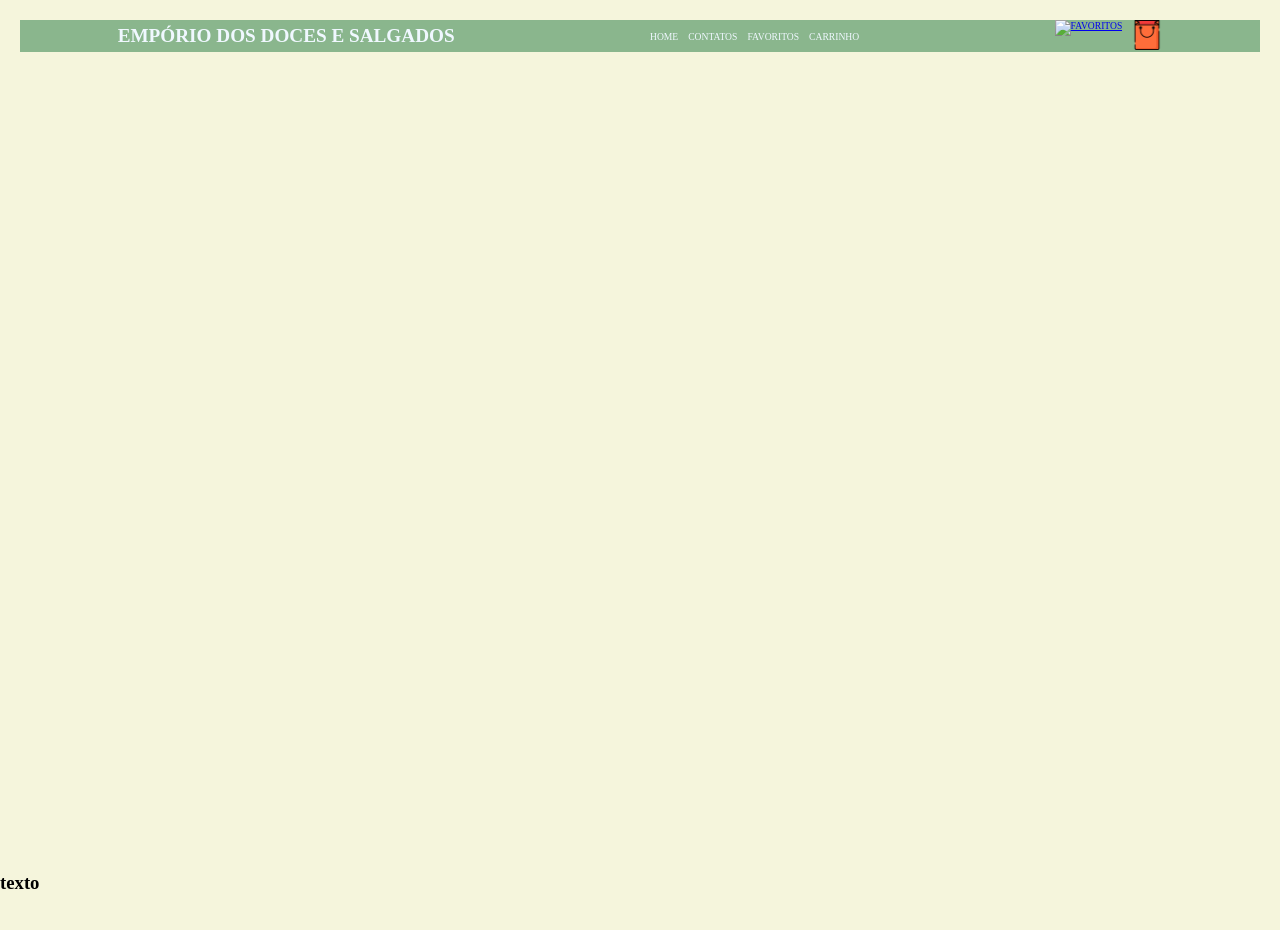
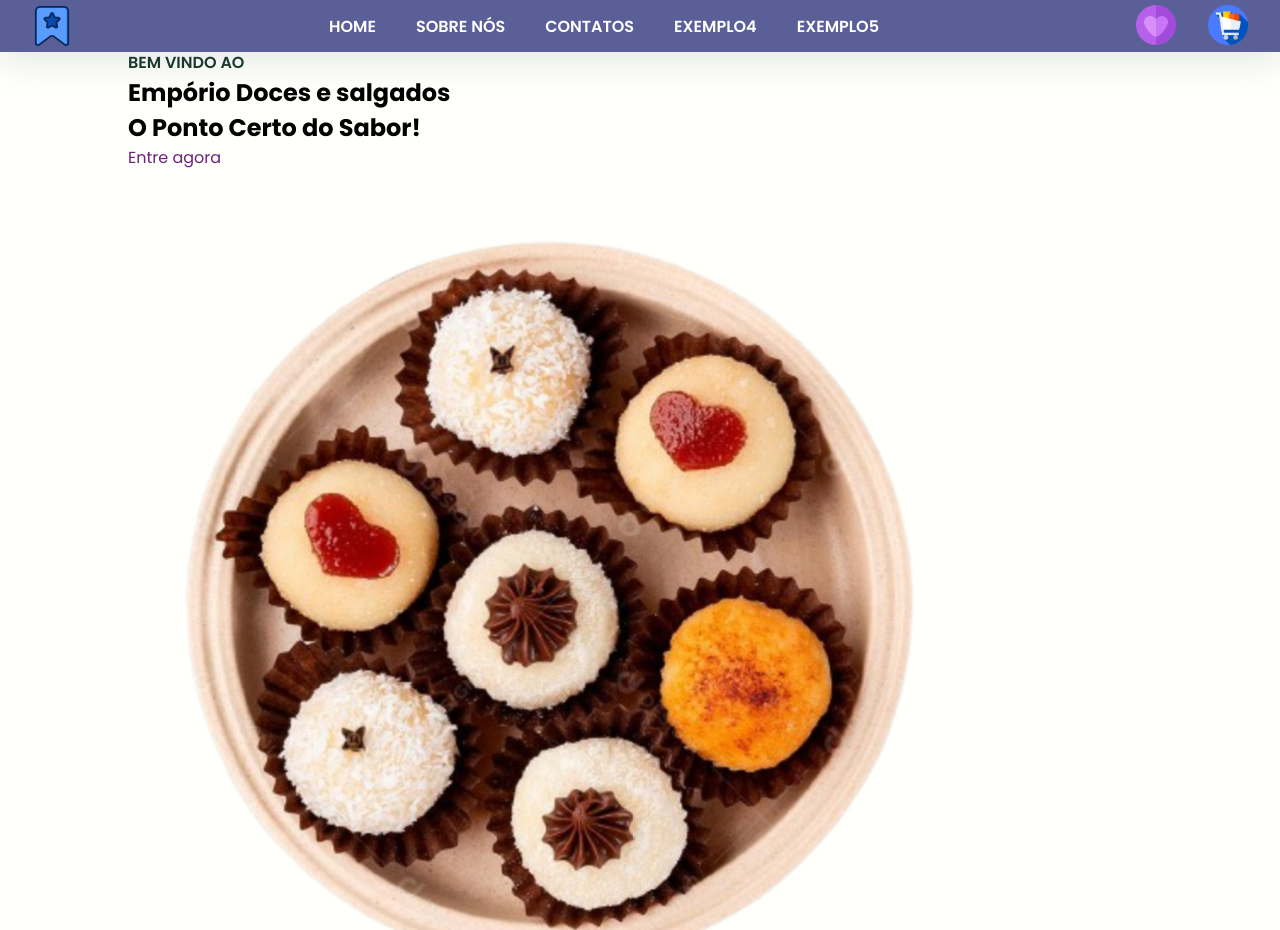
Before and after one commit to MoacirV/siteDoceria, a plain HTML site: page index.html in a window 1280 px wide. Shown: the top 930 px of the page. Before the commit the page ends 894 px from the top, so only its background shows below. Drawn offline with Linux system fonts and the light colour scheme.

Commit message:
Atualização - Home

```diff
--- a/index.html
+++ b/index.html
@@ -7,40 +7,38 @@
     <title>Document</title>
 </head>
 <body>
+    <!-- -->
     <header>
-        <div class="menu-container">
-            <h1 id="logo-txt">Empório dos Doces e Salgados</h1>
-            <nav>
-                <ul class="lista-itens">
-                    <li><a href="#">HOME</a></li>
-                    <li><a href="#">CONTATOS</a></li>
-                    <li><a href="#">FAVORITOS</a></li>
-                    <li><a href="#">CARRINHO</a></li>
-                </ul>
-            </nav>
-            <nav>
-                <ul class="lista-icones">
-                    <li><a href="#"><img src="assets/imagens/coração.png" alt="favoritos"></a></li>
-                    <li><a href="#"><img src="assets/imagens/bag (2).png" alt=""></a></li>
-                </ul>
-            </nav>
+        <a href="#" class="logo"><img src="assets/imagens/favorito.png" alt=""></a>
+        <div class="bx bx-menu" id="menu-icon"></div>
+
+        <ul class="navbar">
+            <li><a href="#">Home</a></li>
+            <li><a href="#">Sobre Nós</a></li>
+            <li><a href="#">Contatos</a></li>
+            <li><a href="#">Exemplo4</a></li>
+            <li><a href="#">Exemplo5</a></li>
+        </ul>
+        <div class="icons">
+            <i class="bx bx-search"><img src="assets/imagens/coracao.png" alt=""></i>
+            <i class="bx bx-user"><img src="assets/imagens/carrinho-de-compras.png" alt=""></i>
         </div>
+        <div class="bx bx-menu" id="menu-icon"></div>
     </header>
-    <main>
-        <section class="container-principal">
-            <article class="box-destaque">
-                <img src="" alt="">
-            </article>
-        </section>
-        <section class="container-categorias">
-            <article class="box-categorias">
-                <h1>texto</h1>
-            </article>
-        </section>
 
-    </main>
-    <footer>
+    <!--  Home -->
+    <section class="home" id="home">
+        <div class="home-text">
+            <span class="bemvindo">Bem vindo ao</span>
+            <h1>Empório Doces e salgados</h1>
+            <h2>O Ponto Certo do Sabor!</h2>
+            <a href="#" class="btn">Entre agora</a>
+        </div>
+        <div class="home-img">
+            <img src="assets/imagens/brigadeiros-removebg-preview.png" alt="">
 
-    </footer>
+        </div>
+    </section>
+
 </body>
 </html>
--- a/style.css
+++ b/style.css
@@ -1,64 +1,141 @@
-* {
+@import url('https://fonts.googleapis.com/css2?family=Poppins:ital,wght@0,100;0,200;0,300;0,400;0,500;0,600;0,700;0,800;0,900;1,100;1,200;1,300;1,400;1,500;1,600;1,700;1,800;1,900&display=swap');
+
+*{
     margin: 0;
     padding: 0;
+    box-sizing: border-box;
+    scroll-padding-top: 2rem;
+    text-decoration: none;
+    list-style: none;
+    scroll-behavior: smooth;
+    font-family: 'Poppins', sans-serif;
 }
 
-body {
-    background-color: beige;
-    height: 100%;
-}
-
-.menu-container{
-    color: aliceblue;
-    background-color: #8ab68d;
-    text-transform: uppercase;
-    height: 100%;
-    display: flex;
-    justify-content: space-around;
-    align-items: center;
-    font-size: 0.6rem;
-    margin: 20px;
-}
-
-.logo-txt {
-    font-size: 1.8rem;
-    letter-spacing: 0.4rem;
-    cursor: pointer;
-}
-
-.lista-itens, .lista-icones {
-    text-decoration: none;
-    display: flex;
-    list-style: none;
-    gap: 10px;
-}
-
-.lista-itens a {
-    color: aliceblue;
-    text-decoration: none;
-}
-
-.lista-icones a img {
-    width: 30px;
-}
-
-.lista-itens a:hover {
+*::selection {
+    color: #fff;
+    background: var(--cor-principal);
 
 }
 
+:root {
+    --cor-principal: #008148;
+    --cor-secundaria: #1e3932;
+}
 
-.container-principal{
+section {
+    padding: 50px 10%;
+}
+
+img {
+    width: 100%;
+}
+
+header {
+    position: fixed;
+    width: 100%;
+    /*height: 7vh;*/
+    top: 0;
+    right: 0;
+    z-index: 1000;
     display: flex;
-    height: 100vh;
-    justify-content: center;
+    align-items: center;
+    justify-content: space-between;
+    padding: 0 2rem;
+    background: #5B5F97;
+    box-shadow: 0 4px 41px rgb(14 55 54 / 14%);
+    transition: 0.2s;
+}
+
+header .navbar a {
+    color: #fff;
+}
+
+.logo {
+    display: flex;
     align-items: center;
 }
 
-.box-destaque{
-    width: 80%;
-    background-color: #071d08;
-    color: white;
+.logo img{
+    width: 40px;
+}
+
+.icons {
+    padding-top: 5px;
     display: flex;
-    justify-content: center;
+    gap: 2rem;
+}
+
+
+.icons img {
+    width: 40px;
+}
+
+.navbar{
+    display: flex;
+}
+
+.navbar a{
+    font-size: 1rem;
+    padding: 11px 20px;
+    color: var(--cor-secundaria);
+    font-weight: 600;
+    text-transform: uppercase;
+}
+
+.navbar a:hover {
+    color: var(--cor-principal)
+}
+
+#menu-icon {
+    font-size: 24px;
+    cursor: pointer;
+    z-index: 1001;
+    display: none;
+}
+
+.home{
+    width: 100%;
+    min-height: 100vh;
+    display: flex;
+    flex-wrap: wrap;
     align-items: center;
+    background: #FFFFFB;
+    gap: 1rem;
 }
+
+.home-text a {
+    color: #6f217d;
+    flex: 1 1 17rem;
+}
+
+
+/*Divisão do home na metade*/
+.home-img{
+    flex: 1 1 17rem ;
+}
+
+.home-img img {
+    width: 850px;
+    border-radius: 15px;
+    animation: animate 3s linear infinite;
+}
+
+@keyframes animate{
+    0%{
+        transform: translate(-11px, 0);
+    }
+    50%{
+        transform: translate(-0px, -11px);
+    }
+    100%{
+        transform: translate(-11px, 0);
+    }
+
+}
+
+.home-text span {
+    font-size: 1rem;
+    text-transform: uppercase;
+    font-weight: 600;
+    color: var(--cor-secundaria);
+}
```
Also changed, not shown: assets/imagens/Doces-principal.jfif (added), assets/imagens/avaliacao.png (added), assets/imagens/brigadeiros-removebg-preview.png (added), assets/imagens/brigadeiros.png (added), assets/imagens/carrinho-de-compras.png (added), assets/imagens/circulo (1).png (added), assets/imagens/circulo.png (added), assets/imagens/coracao.png (added), assets/imagens/coracao2.png (added), assets/imagens/cupcake.jpg (added).
